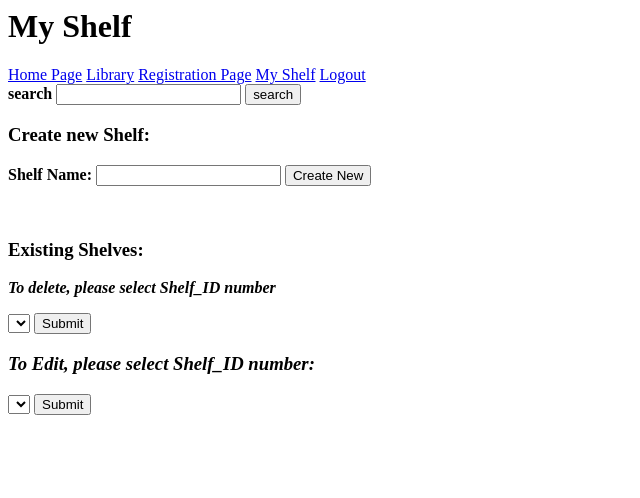
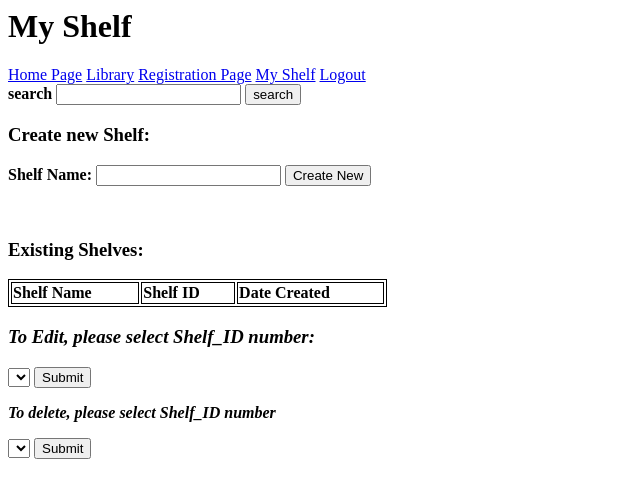
Before and after one commit to Joseph-igbi/Book-Webapp-, a Flask app: page /shelf in a window 1280 px wide. Shown: the top 498 px of the page, without its empty margins (0-640 px from the left). Run offline with Flask 2, Linux system fonts and the light colour scheme; the visitor is signed in with stand-in values (Sample User, id 1); data comes from the database, SQL or seed files in the repository; data that the repository does not hold is empty.

Commit message:
Edit in crud partially done

```diff
--- a/newMyFlask/application/forms.py
+++ b/newMyFlask/application/forms.py
@@ -50,10 +50,3 @@ class SelectBookshelf(FlaskForm):
 class DeleteBookshelf(FlaskForm):
     bookshelves = SelectField('bookshelves', choices=[])
     submit = SubmitField('Submit')
-
-
-
-
-
-class AddShelfForm(FlaskForm):
-    addb = SubmitField('add book')
--- a/newMyFlask/application/routes.py
+++ b/newMyFlask/application/routes.py
@@ -2,7 +2,7 @@
 from flask import render_template, redirect, url_for, request, flash
 from application import app, db, bcrypt
 from application.models import Users
-from application.forms import RegistrationForm, LoginForm, SearchForm, CreateForm, AddShelfForm, DescShelfForm, SelectBookshelf, DeleteBookshelf
+from application.forms import RegistrationForm, LoginForm, SearchForm, CreateForm,DescShelfForm, SelectBookshelf, DeleteBookshelf
 from flask_login import login_user, current_user, logout_user, login_required
 from application.models import Books, Users, Library, Bookshelf
 import pandas as pd
@@ -73,15 +73,23 @@ def shelf():
 
 
     if d_form.validate_on_submit:
-        drop_down=dd_form.bookshelves.data
-        display_shelf = Bookshelf.query.filter_by(library_id=drop_down)
-
-    if dd_form.validate_on_submit:
-        drop_down=dd_form.bookshelves.data
+        drop_down=d_form.bookshelves.data
         display_shelf = Bookshelf.query.filter_by(library_id=drop_down)
 
 
-    return render_template('shelf.html', title='My Shelf', sform = SearchForm(), form=form, cs=created_shelves,dd_form=dd_form, d_form=d_form)
+    if dd_form.validate_on_submit:
+
+        shelfid=d_form.bookshelves.data
+        display_shelf = Bookshelf.query.filter_by(library_id=shelfid)
+
+
+        print('shelf id at shelf dd_form is: ', shelfid)
+        return render_template('shelf.html', title='My Shelf', sform = SearchForm(), form=form, cs=created_shelves,dd_form=dd_form, d_form=d_form, shelfid=shelfid)
+
+
+
+    print('shelf id at shelf bottom is:', shelfid)
+    return render_template('shelf.html', title='My Shelf', sform = SearchForm(), form=form, cs=created_shelves,dd_form=dd_form, d_form=d_form, shelfid=shelfid)
 
 @app.route('/register', methods=['GET', 'POST'])
 def register():
@@ -110,18 +118,18 @@ def search_results():
 @app.route('/edit_shelf', methods=['GET', 'POST'])
 @login_required
 def edit_shelf():
-    dropdown=SelectBookshelf()
-    shelfid= dropdown.bookshelves.data
-    print(shelfid)
+    shelfid = SelectBookshelf()
+    shelfid= shelfid.bookshelves.data
+    print('shelf id at edit_shelf: ', shelfid)
     form = DescShelfForm()
-    aform = AddShelfForm()
-
     search_data = "%s"%(form.addbook_name.data)
     books = Books.query.filter(Books.book_title.like("%"+search_data+"%")).all()
     if form.validate_on_submit():
-        return render_template('create_shelf.html', title='Create new Shelf', sform= SearchForm(), form=form, books=books, aform=aform)
+        shelfid= shelfid
+        return render_template('create_shelf.html', title='Create new Shelf', sform= SearchForm(), form=form, books=books,action=action)
 
-    return render_template('create_shelf.html', title='Create new Shelf', sform= SearchForm(), form=form, aform=aform)
+    return render_template('create_shelf.html', title='Create new Shelf', sform= SearchForm(), form=form, books=books, shelfid=shelfid)
+
 
 @app.route('/shelf/delete', methods=['GET','POST'])
 @login_required
@@ -132,3 +140,17 @@ def shelf_delete():
      db.session.delete(delshelf)
      db.session.commit()
      return redirect(url_for('shelf'))
+
+
+@app.route('/<shelfid>/add/<book_id>', methods=['GET','POST'])
+@login_required
+def add(shelfid,book_id):
+    book_id =str(book_id)
+    print('shelf id at add: ', shelfid)
+    book = Books.query.filter_by(book_id= book_id).first()
+
+    addbook = Bookshelf(book_name=book.book_title, book_image= book.book_image, user_book=current_user, library_id= shelfid)
+    db.session.add(addbook)
+    db.session.commit()
+
+    return redirect(url_for('edit_shelf'))
--- a/newMyFlask/application/templates/shelf.html
+++ b/newMyFlask/application/templates/shelf.html
@@ -10,12 +10,41 @@
 	{{form.create}}
 	</form>
 <br>
-
 <h3> Existing Shelves: </h3>
 
+<style>
+table,th,td{border: 1px solid black;}
+th {text-align:left;}
+</style>
+
+<table style='width:30%'>
+	<thead>
+	<tr>
+		<th> Shelf Name</th>
+		<th> Shelf ID </th>
+		<th> Date Created</th>
+	</tr>
+	</thead>
+	<tbody>
 {% for shelf in cs %}
-<span> <p> {{shelf.library_name}} {{shelf.date_created}}</p> </span>
-{% endfor %} <p><b><i>To delete, please select Shelf_ID number</i></b></p>
+<tr>
+	<td>{{shelf.library_name}}</td>
+       	<td>{{shelf.library_id}}</td>
+	<td>{{shelf.date_created}}</td>
+
+</tr>
+{% endfor %}
+	</tbody>
+</table>
+<h3><i> To Edit, please select Shelf_ID number:<i> </h3>
+<div class='form'>
+	<form method ='POST' action="/edit_shelf">
+	{{dd_form.hidden_tag()}}
+	{{dd_form.bookshelves}}
+	{{dd_form.submit}}
+	<br>
+</form>
+<p><b><i>To delete, please select Shelf_ID number</i></b></p>
 <form method ='POST' action="/shelf/delete">
 	{{d_form.hidden_tag()}}
 	{{d_form.bookshelves}}
@@ -26,16 +55,4 @@
 
 
 
-<h3><i> To Edit, please select Shelf_ID number:<i> </h3>
-<div class='form'>
-<form method ='POST' action="/edit_shelf">
-	{{dd_form.hidden_tag()}}
-	{{dd_form.bookshelves}}
-	{{dd_form.submit}}
-	<br>
-</form>
-
-
-
-
 {% endblock %}
```
Also changed, not shown: newMyFlask/application/templates/create_shelf.html (+8 -12 lines).
